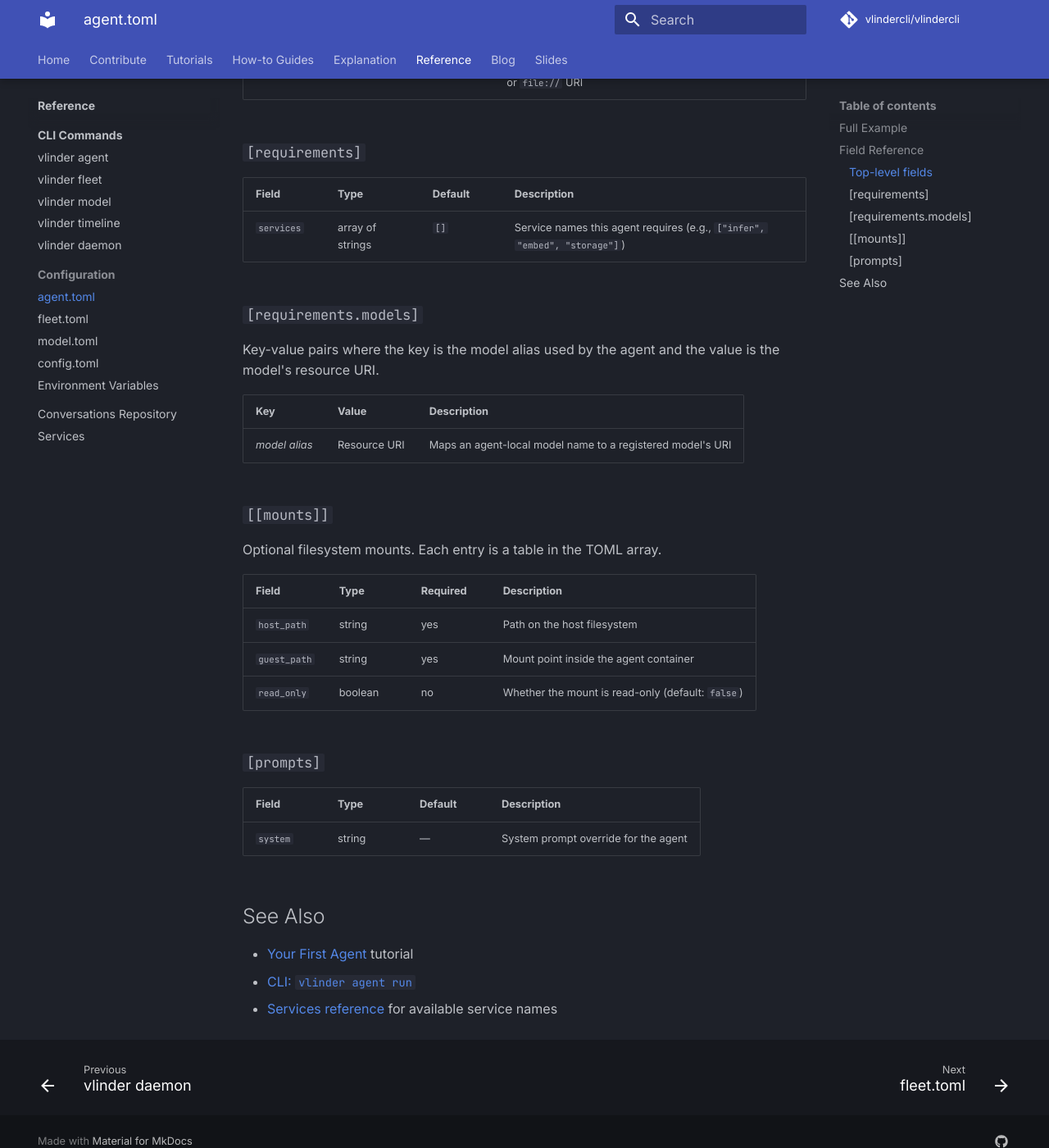
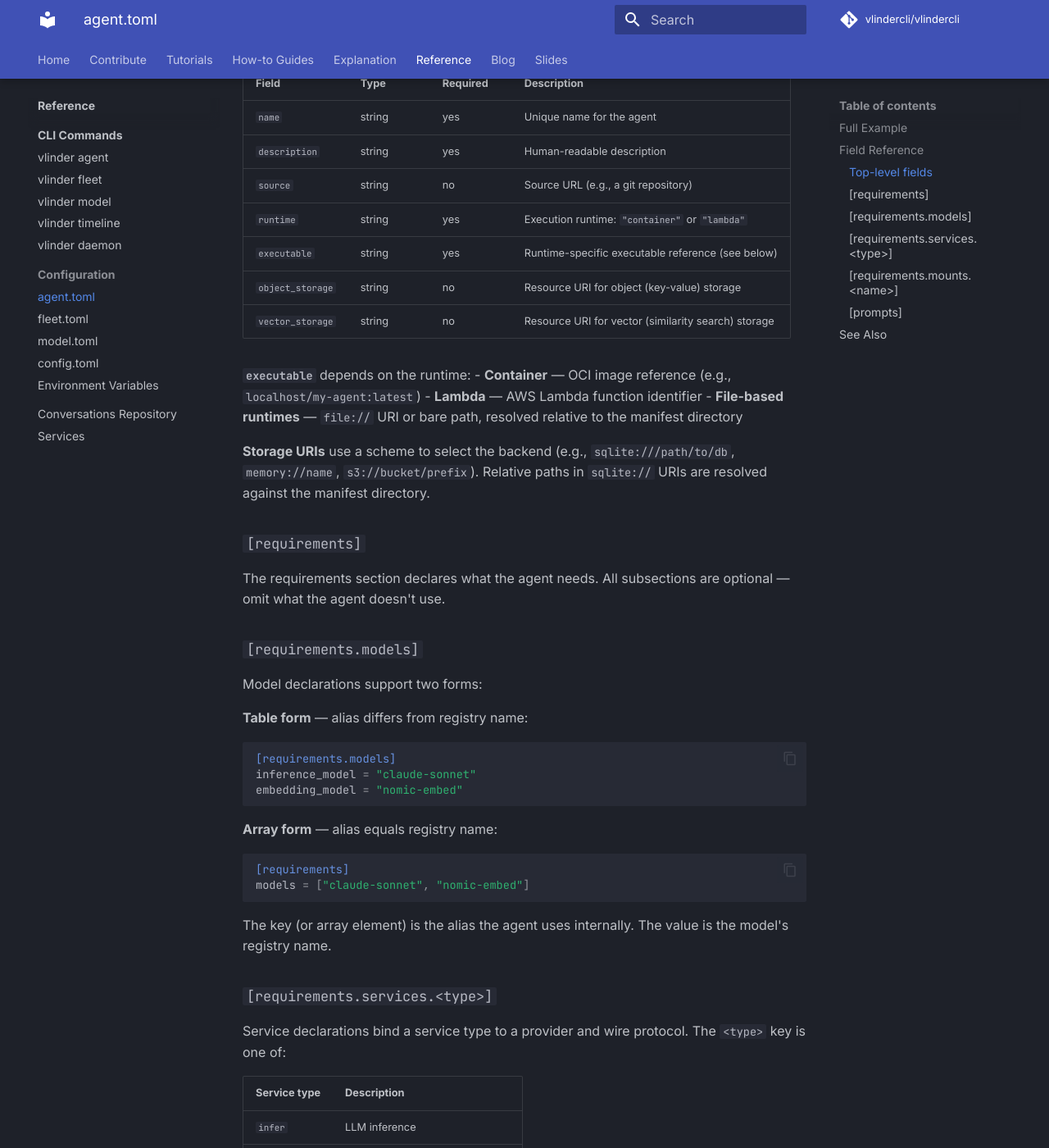
Before and after one commit to vlindercli/public-docs, an MkDocs documentation site: the page built from docs/content/reference/agent-toml.md, in a window 1280 px wide and 1400 px high, scrolled down 1030 px. Shown: the whole window at 82% size. Built offline with MkDocs 1.6.1 and Material for MkDocs 9.7.7, drawn with Linux system fonts in a browser that asks for light colours; comment, search, counter and statistics services are not loaded; some of the changed text lies outside the part shown.

Commit message:
Rewrite agent-toml reference to match actual manifest schema
Fix models (table/array forms), services (typed HashMap with provider/protocol),
mounts (S3 via s3fs-fuse), prompts (pensieve-specific fields), and add
object_storage/vector_storage/source/lambda runtime.

````diff
--- a/docs/content/reference/agent-toml.md
+++ b/docs/content/reference/agent-toml.md
@@ -5,24 +5,36 @@ The agent manifest declares an agent's identity, runtime, requirements, and conf
 ## Full Example
 
 ```toml
-name = "echo-agent"
-description = "Test agent that echoes input"
+name = "finqa"
+description = "Financial Q&A agent"
+source = "https://github.com/example/finqa"
 runtime = "container"
-executable = "localhost/echo-agent:latest"
+executable = "localhost/finqa:latest"
 
-[requirements]
-services = ["infer"]
+object_storage = "sqlite:///data/objects.db"
+vector_storage = "sqlite:///data/vectors.db"
 
 [requirements.models]
-phi3 = "ollama://localhost:11434/phi3:latest"
+inference_model = "claude-sonnet"
+embedding_model = "nomic-embed"
 
-[[mounts]]
-host_path = "/data"
-guest_path = "/mnt/data"
-read_only = false
+[requirements.services.infer]
+provider = "openrouter"
+protocol = "anthropic"
+models = ["anthropic/claude-3.5-sonnet"]
+
+[requirements.services.embed]
+provider = "ollama"
+protocol = "openai"
+models = ["nomic-embed-text:latest"]
+
+[requirements.mounts.knowledge]
+s3 = "vlinder-support/v0.1.0/"
+path = "/knowledge"
 
 [prompts]
-system = "You are a helpful assistant."
+intent_recognition = "Classify the user's intent."
+answer_generation = "Answer the user's question using the provided context."
 ```
 
 ## Field Reference
@@ -32,42 +44,100 @@ system = "You are a helpful assistant."
 | Field | Type | Required | Description |
 |-------|------|----------|-------------|
 | `name` | string | yes | Unique name for the agent |
-| `description` | string | no | Human-readable description |
-| `runtime` | string | yes | Execution runtime. Currently only `"container"` is supported |
-| `executable` | string | yes | OCI image reference (e.g., `localhost/my-agent:latest`) or `file://` URI |
+| `description` | string | yes | Human-readable description |
+| `source` | string | no | Source URL (e.g., a git repository) |
+| `runtime` | string | yes | Execution runtime: `"container"` or `"lambda"` |
+| `executable` | string | yes | Runtime-specific executable reference (see below) |
+| `object_storage` | string | no | Resource URI for object (key-value) storage |
+| `vector_storage` | string | no | Resource URI for vector (similarity search) storage |
+
+**`executable`** depends on the runtime:
+- **Container** — OCI image reference (e.g., `localhost/my-agent:latest`)
+- **Lambda** — AWS Lambda function identifier
+- **File-based runtimes** — `file://` URI or bare path, resolved relative to the manifest directory
+
+**Storage URIs** use a scheme to select the backend (e.g., `sqlite:///path/to/db`, `memory://name`, `s3://bucket/prefix`). Relative paths in `sqlite://` URIs are resolved against the manifest directory.
 
 ### `[requirements]`
 
-| Field | Type | Default | Description |
-|-------|------|---------|-------------|
-| `services` | array of strings | `[]` | Service names this agent requires (e.g., `["infer", "embed", "storage"]`) |
+The requirements section declares what the agent needs. All subsections are optional — omit what the agent doesn't use.
 
 ### `[requirements.models]`
 
-Key-value pairs where the key is the model alias used by the agent and the value is the model's resource URI.
+Model declarations support two forms:
 
-| Key | Value | Description |
-|-----|-------|-------------|
-| *model alias* | Resource URI | Maps an agent-local model name to a registered model's URI |
+**Table form** — alias differs from registry name:
 
-### `[[mounts]]`
+```toml
+[requirements.models]
+inference_model = "claude-sonnet"
+embedding_model = "nomic-embed"
+```
 
-Optional filesystem mounts. Each entry is a table in the TOML array.
+**Array form** — alias equals registry name:
+
+```toml
+[requirements]
+models = ["claude-sonnet", "nomic-embed"]
+```
+
+The key (or array element) is the alias the agent uses internally. The value is the model's registry name.
+
+### `[requirements.services.<type>]`
+
+Service declarations bind a service type to a provider and wire protocol. The `<type>` key is one of:
+
+| Service type | Description |
+|--------------|-------------|
+| `infer` | LLM inference |
+| `embed` | Text embedding |
+| `kv` | Object (key-value) storage |
+| `vec` | Vector (similarity search) storage |
+
+Each service entry has:
 
 | Field | Type | Required | Description |
 |-------|------|----------|-------------|
-| `host_path` | string | yes | Path on the host filesystem |
-| `guest_path` | string | yes | Mount point inside the agent container |
-| `read_only` | boolean | no | Whether the mount is read-only (default: `false`) |
+| `provider` | string | yes | Backend provider: `"ollama"` or `"openrouter"` |
+| `protocol` | string | yes | Wire protocol: `"openai"` or `"anthropic"` |
+| `models` | array of strings | no | Model names available through this service |
+
+Invalid combinations (e.g., an unrecognized provider or protocol) fail at parse time.
+
+### `[requirements.mounts.<name>]`
+
+S3 mount declarations. Each named mount maps an S3 bucket (or prefix) to a read-only directory inside the agent container, backed by s3fs-fuse.
+
+| Field | Type | Required | Description |
+|-------|------|----------|-------------|
+| `s3` | string | yes | S3 bucket and optional prefix (e.g., `"my-bucket/v0.1.0/"`) |
+| `path` | string | yes | Mount point inside the container (e.g., `"/knowledge"`) |
+| `endpoint` | string | no | S3-compatible endpoint URL (defaults to AWS) |
+| `secret` | string | no | Credential reference for private buckets |
+
+Inline form is also valid:
+
+```toml
+[requirements.mounts]
+knowledge = { s3 = "my-bucket/v0.1.0/", path = "/knowledge" }
+```
 
 ### `[prompts]`
 
-| Field | Type | Default | Description |
-|-------|------|---------|-------------|
-| `system` | string | — | System prompt override for the agent |
+Application-specific prompt overrides. All fields are optional strings.
+
+| Field | Description |
+|-------|-------------|
+| `intent_recognition` | Intent classification prompt |
+| `query_expansion` | Query expansion prompt |
+| `answer_generation` | Answer generation prompt |
+| `map_summarize` | Map-phase summarization prompt |
+| `reduce_summaries` | Reduce-phase summarization prompt |
+| `direct_summarize` | Direct summarization prompt |
 
 ## See Also
 
 - [Your First Agent](../tutorials/your-first-agent.md) tutorial
-- [CLI: `vlinder agent run`](cli/agent.md)
-- [Services reference](services.md) for available service names
+- [CLI: `vlinder agent`](cli/agent.md)
+- [Services reference](services.md) for service types and providers
+- [fleet.toml reference](fleet-toml.md) for multi-agent setups
````
